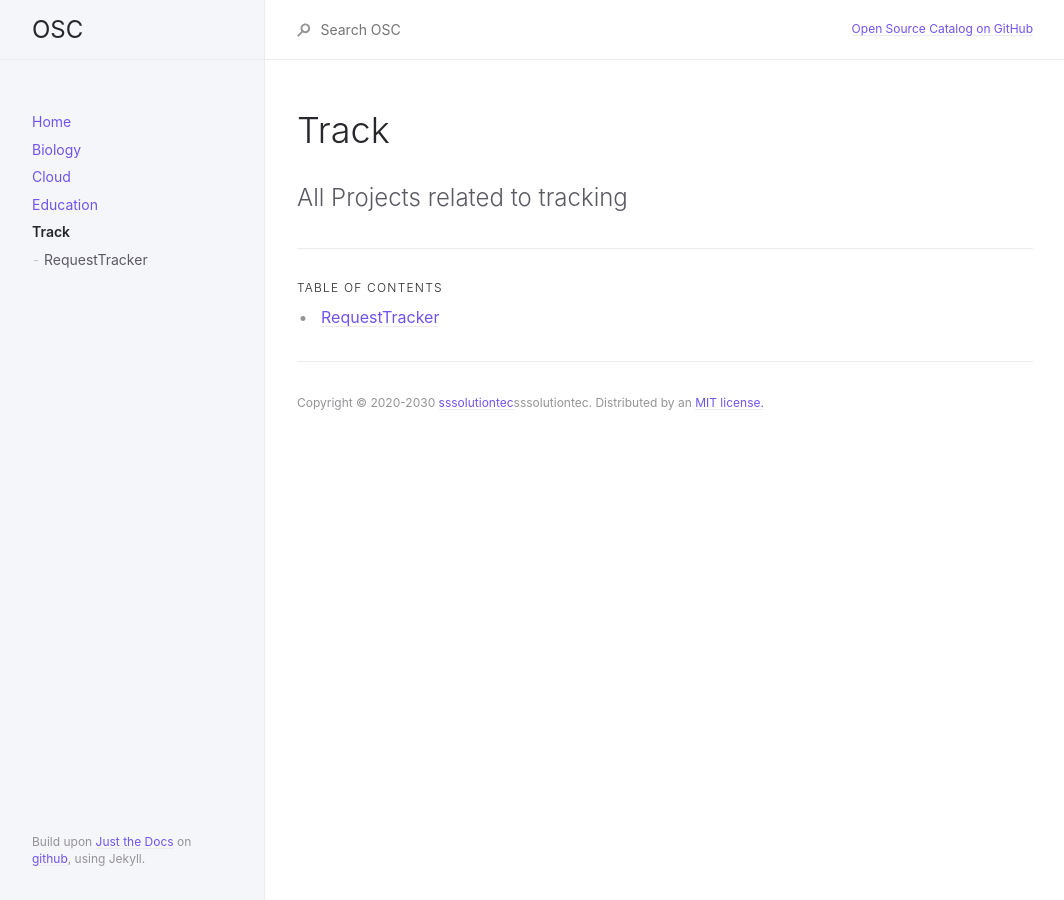
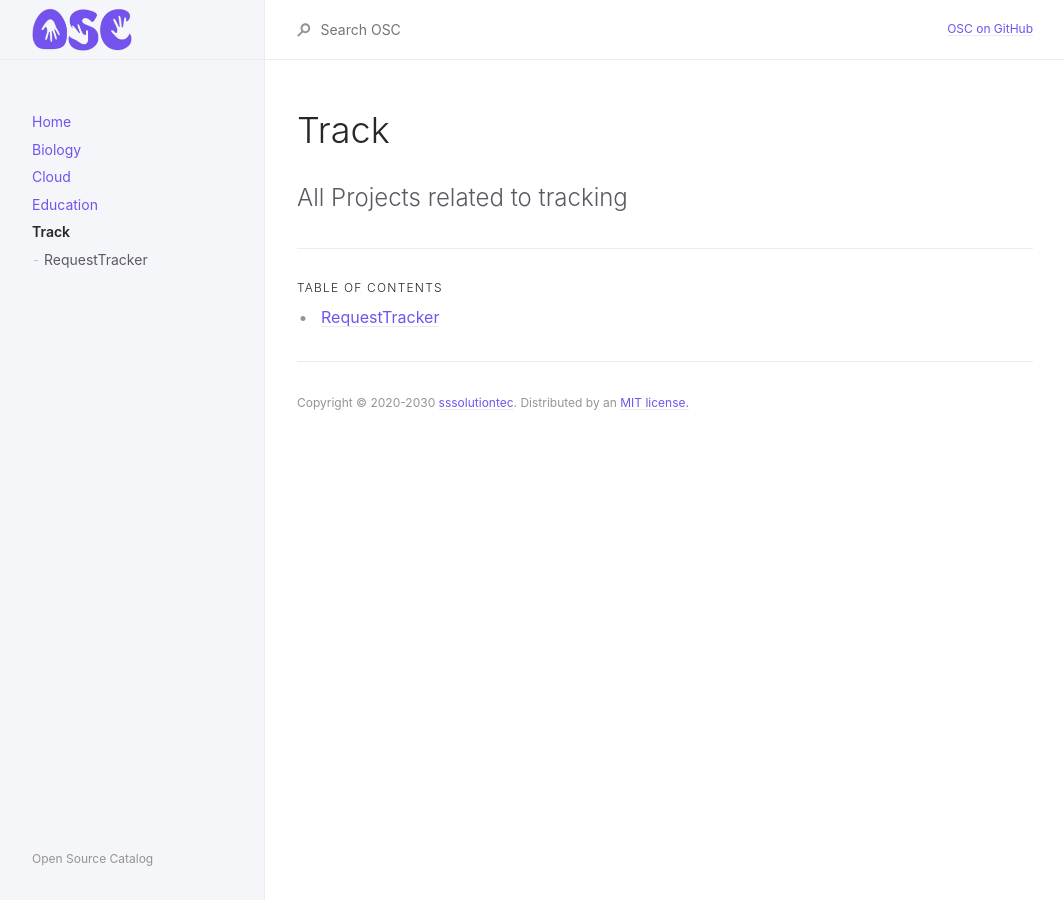
Before and after one commit to sssolutiontec/open-source-catalog, a Jekyll site: the page built from docs/track/track.md, in a window 1280 px wide. Shown: the whole page, without its empty margins (107-1171 px from the left). Built offline with Jekyll 4.4.1, drawn with Linux system fonts in a browser that asks for light colours.

Commit message:
adds log, removes cache from git, changes some home code

```diff
--- a/_config.yml
+++ b/_config.yml
@@ -22,7 +22,7 @@ permalink: pretty
 exclude: ["node_modules/", "*.gemspec", "*.gem", "Gemfile", "Gemfile.lock", "package.json", "package-lock.json",  "script/", "LICENSE.txt", "lib/", "bin/", "README.md", "Rakefile", ".idea/"]
 
 # Set a path/url to a logo that will be displayed instead of the title
-#logo: "/assets/images/just-the-docs.png"
+logo: "/assets/images/osc.png"
 
 # Enable or disable the site search
 search_enabled: true
@@ -35,11 +35,11 @@ heading_anchors: true
 
 # Aux links for the upper right navigation
 aux_links:
-  "Open Source Catalog on GitHub":
+  "OSC on GitHub":
     - "//github.com/sssolutiontec/open-source-catalog"
 
 # Footer content appears at the bottom of every page's main content
-footer_content: "Copyright &copy; 2020-2030 <a href=\"https://sssolutiontec.com/\">sssolutiontec</a>sssolutiontec. Distributed by an <a href=\"https://github.com/sssolutiontec/open-source-catalog/tree/master/LICENSE.txt\">MIT license.</a>"
+footer_content: "Copyright &copy; 2020-2030 <a href=\"https://sssolutiontec.com/\" target=\"_blank\">sssolutiontec</a>. Distributed by an <a href=\"https://github.com/sssolutiontec/open-source-catalog/tree/master/LICENSE.txt\" target=\"_blank\">MIT license.</a>"
 
 # Color scheme currently only supports "dark" or nil (default)
 color_scheme: nil
--- a/_layouts/default.html
+++ b/_layouts/default.html
@@ -25,7 +25,7 @@ layout: table_wrappers
         {% include nav.html %}
       </div>
       <footer class="site-footer">
-        <p class="text-small text-grey-dk-000 mb-4">Build upon <a href="https://pmarsceill.github.io/just-the-docs/">Just the Docs</a> on <a href="https://github.com/pmarsceill/just-the-docs">github</a>, using Jekyll.</p>
+        <p class="text-small text-grey-dk-000 mb-4">Open Source Catalog</p>
       </footer>
     </div>
     <div class="main-content-wrap js-main-content" tabindex="0">
@@ -43,7 +43,7 @@ layout: table_wrappers
           {% if site.aux_links != nil %}
             <ul class="list-style-none text-small aux-nav">
               {% for link in site.aux_links %}
-                <li class="d-inline-block my-0{% unless forloop.last %} mr-2{% endunless %}"><a href="{{ link.last }}">{{ link.first }}</a></li>
+                <li class="d-inline-block my-0{% unless forloop.last %} mr-2{% endunless %}"><a href="{{ link.last }}" target="_blank">{{ link.first }}</a></li>
               {% endfor %}
             </ul>
           {% endif %}
```
Also changed, not shown: index.md (+10 -11 lines), README.md, assets/images/open-source-catalog.png (added), assets/images/osc.png (added), favicon.ico, 1 other file.
